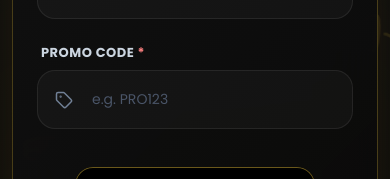
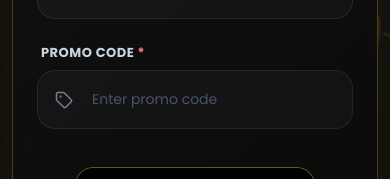
Before and after one commit to unipropondy/Vandi-kadai-qr-menu-july-2026, a React (Vite) app: page / in a window 390 px wide. Shown: the part 795-974 px from the top of the page. Built offline with nearby package versions, Linux system fonts and the light colour scheme.

Commit message:
Update backend mobile validation rules and change promo code placeholder text

```diff
--- a/src/components/RegisterForm.jsx
+++ b/src/components/RegisterForm.jsx
@@ -316,7 +316,7 @@ const RegisterForm = () => {
             <input
               id="promoCode"
               type="text"
-              placeholder="e.g. PRO123"
+              placeholder="Enter promo code"
               disabled={isFormDisabled}
               className={errors.promoCode ? 'input-error' : ''}
               {...register('promoCode', {
```
Also changed, not shown: 1 other file (tests, documents, lock files or other folders).
